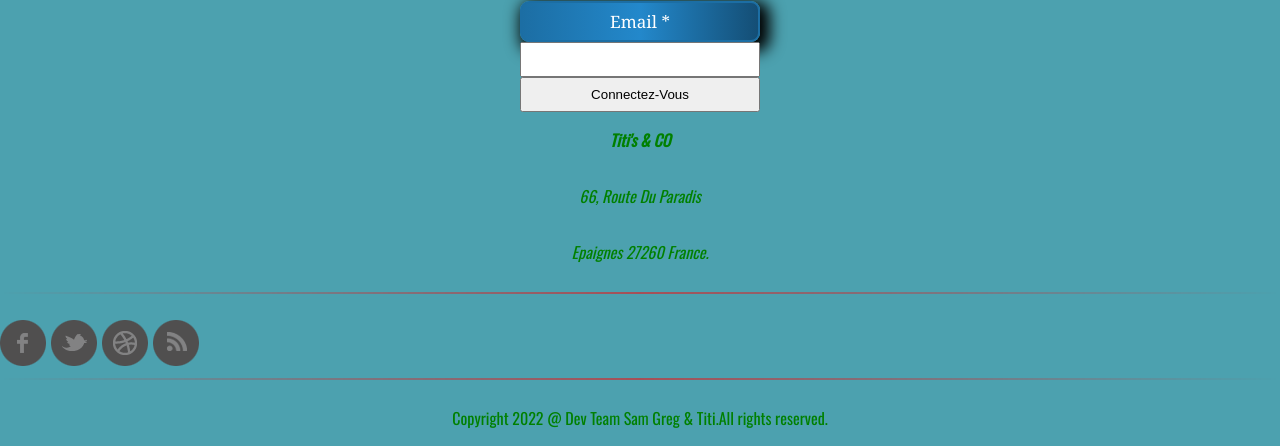
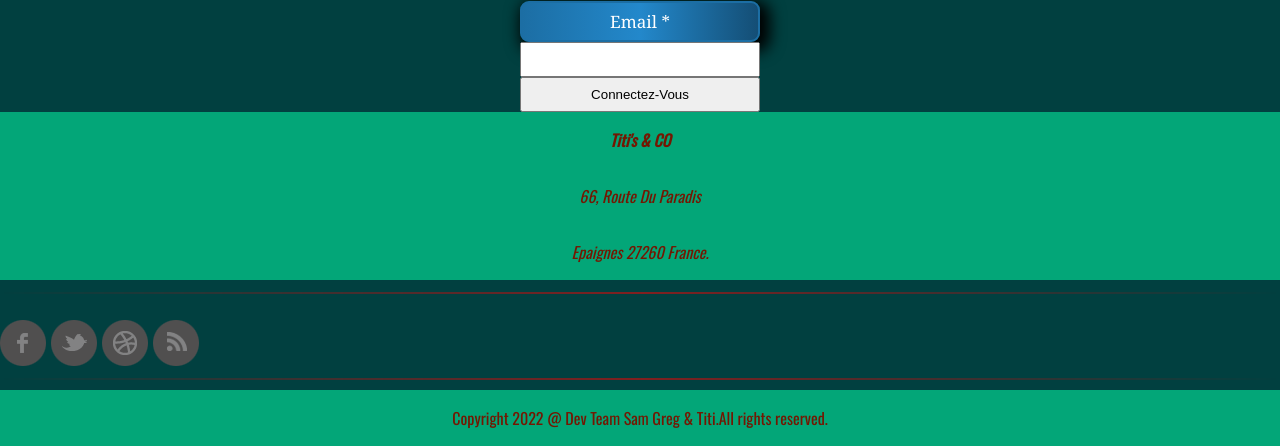
Before and after one commit to titiviking27/proxi_services, a PHP site: page /forget-password.php in a window 1280 px wide. Shown: the part 456-902 px from the top of the page. Run offline with PHP 8.4, Linux system fonts and the light colour scheme; a stand-in replaces the project's code that opens the database connection.

Commit message:
maj11 changement de palette de couleur pour le front

```diff
--- a/asset/css/style.css
+++ b/asset/css/style.css
@@ -12,32 +12,23 @@
 img {
   width: 100%;
 }
-/* ul, ol {
-list-style: none;
-text-align: center;
-} */
 body {
   font-family: "Oswald", sans-serif;
   text-decoration: none;
   min-height: 110vh;
-  background-color: #4ca1af;
+  background-color: #014040;
 }
 h1 {
   text-align: center;
   padding: 1rem;
-  color: green;
-  background-color: cyan;
+  color: #731702;
+  background-color: #02735E;
 }
-/* ul li {
-    padding: .5rem;
-    background-color:green;
-    color: lime;
-} */
 p {
   text-align: center;
   padding: 1rem;
-  color: green;
-  background-color: #4ca1af;
+  color: #731702;
+  background-color: #03A678;
 }
 form {
   display: flex;
@@ -81,7 +72,7 @@ label {
 .error {
   color: red;
   font-size: 15px;
-  background-color: lime;
+  background-color: #F9F93C;
   width: 15rem;
   margin-left: 50%;
   transform: translateX(-50%);
@@ -91,7 +82,7 @@ label {
   justify-content: space-between;
   align-items: center;
   margin: auto;
-  background-color: cyan;
+  background-color: #9BFC83;
   padding: 1rem;
 }
 
@@ -230,7 +221,7 @@ label {
   padding: 0 .5em;
   line-height: 1.5em;
   color: #fff;
-  background-color: #012533;
+  background-color: #A60F9F;
 }
 .hr-text:before {
   content: "";
```
